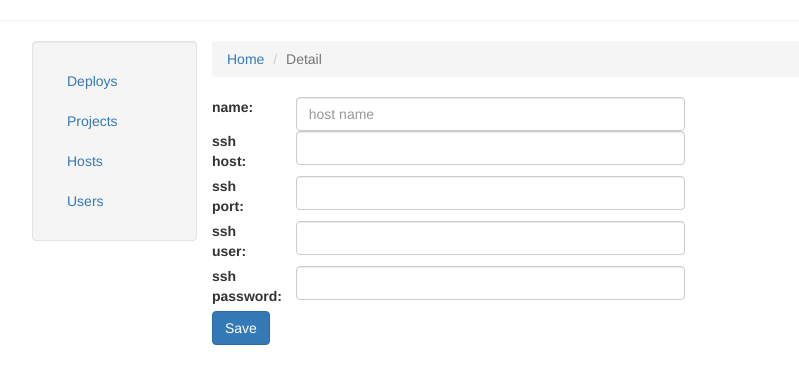
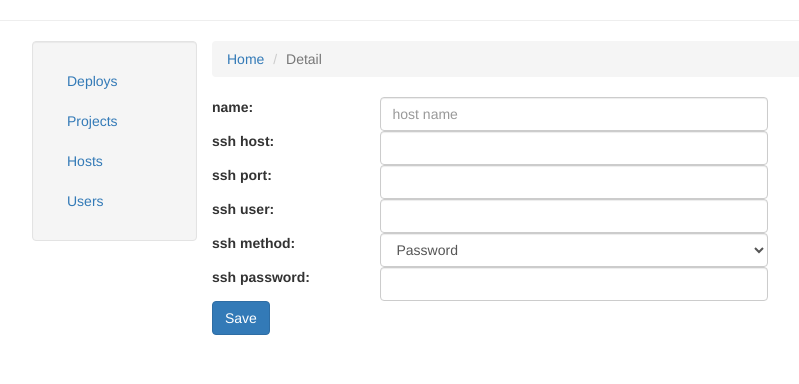
Before and after one commit to meanstrong/pydelo, a Python web app: template web/templates/host_detail.html in a window 1280 px wide. Shown: the part 56-440 px from the top of the page, without its empty margins (38-837 px from the left). Run offline with Jinja, Linux system fonts and the light colour scheme; the template is opened without the code that fills it, so the values that code supplies are empty.

Commit message:
hosts增加ssh method，支持password和public key

```diff
--- a/db-schema/db-schema-upgrade_v1.0.0_to_v2.0.0.sql
+++ b/db-schema/db-schema-upgrade_v1.0.0_to_v2.0.0.sql
@@ -4,3 +4,5 @@ UPDATE `projects` SET `target_dir` = `checkout_dir`;
 ALTER TABLE `projects` DROP COLUMN `before_rollback`;
 ALTER TABLE `projects` DROP COLUMN `after_rollback`;
 ALTER TABLE `deploys` CHANGE `status` `status` int(1) unsigned NOT NULL COMMENT '0-fail;1-success;2-running;3-waiting';
+
+ALTER TABLE `hosts` ADD `ssh_method` TINYINT(1) NOT NULL DEFAULT 0 COMMENT '0-password;1-public key' AFTER `ssh_user`;
--- a/web/models/hosts.py
+++ b/web/models/hosts.py
@@ -22,6 +22,7 @@ class Hosts(JsonSerializer, db.Model):
     ssh_host = db.Column(db.String(32))
     ssh_port = db.Column(db.Integer)
     ssh_user = db.Column(db.String(64))
+    ssh_method = db.Column(db.Integer())
     ssh_pass = db.Column(db.String(100))
     created_at = db.Column(db.DateTime, default=db.func.now())
     updated_at= db.Column(db.DateTime, default=db.func.now(), onupdate=db.func.now())
--- a/web/static/js/pydelo/host_detail.js
+++ b/web/static/js/pydelo/host_detail.js
@@ -6,12 +6,18 @@ $(document).ready(function() {
         $("#ssh_host").attr("value", data["ssh_host"]);
         $("#ssh_port").attr("value", data["ssh_port"]);
         $("#ssh_user").attr("value", data["ssh_user"]);
+        $("#ssh_method").val(data["ssh_method"]);
         $("#ssh_pass").attr("value", data["ssh_pass"]);
     });
     $("#submit").click(function(e){
         update_host_by_id(
             vars["hosts"],
-            {"name": $("#name").val(), "ssh_host": $("#ssh_host").val(), "ssh_port": $("#ssh_port").val(), "ssh_user": $("#ssh_user").val(), "ssh_pass": $("#ssh_pass").val()},
+            {"name": $("#name").val(), "ssh_host": $("#ssh_host").val(),
+             "ssh_port": $("#ssh_port").val(),
+             "ssh_user": $("#ssh_user").val(),
+             "ssh_method": $("#ssh_method").val(),
+             "ssh_pass": $("#ssh_pass").val()
+            },
             function(data){
                 check_return(data);
                 window.location.reload();
--- a/web/templates/host_detail.html
+++ b/web/templates/host_detail.html
@@ -12,7 +12,7 @@
 <div class="row">
     <!--form role="form" action="/host//update" method="post"-->
         <div class="row">
-            <div class="col-xs-1">
+            <div class="col-xs-2">
                 <label>name:</label>
             </div>
             <div class="col-xs-5">
@@ -20,7 +20,7 @@
             </div>
         </div>
         <div class="row">
-            <div class="col-xs-1">
+            <div class="col-xs-2">
                 <label>ssh host:</label>
             </div>
             <div class="col-xs-5">
@@ -28,7 +28,7 @@
             </div>
         </div>
         <div class="row">
-            <div class="col-xs-1">
+            <div class="col-xs-2">
                 <label>ssh port:</label>
             </div>
             <div class="col-xs-5">
@@ -36,7 +36,7 @@
             </div>
         </div>
         <div class="row">
-            <div class="col-xs-1">
+            <div class="col-xs-2">
                 <label>ssh user:</label>
             </div>
             <div class="col-xs-5">
@@ -44,7 +44,18 @@
             </div>
         </div>
         <div class="row">
-            <div class="col-xs-1">
+            <div class="col-xs-2">
+                <label>ssh method:</label>
+            </div>
+            <div class="col-xs-5">
+                <select class="form-control" id="ssh_method">
+                    <option value="0">Password</option>
+                    <option value="1">Public Key</option>
+                </select>
+            </div>
+        </div>
+        <div class="row">
+            <div class="col-xs-2">
                 <label>ssh password:</label>
             </div>
             <div class="col-xs-5">
--- a/web/templates/hosts.html
+++ b/web/templates/hosts.html
@@ -13,7 +13,6 @@
 </div>
 <div class="row">
     <table class="table table-bordered">
-        <!--caption>Deploys</caption-->
         <thead>
             <tr>
                 <th>name</th>
```
Also changed, not shown: web/services/deploys.py (+24 -10 lines).
